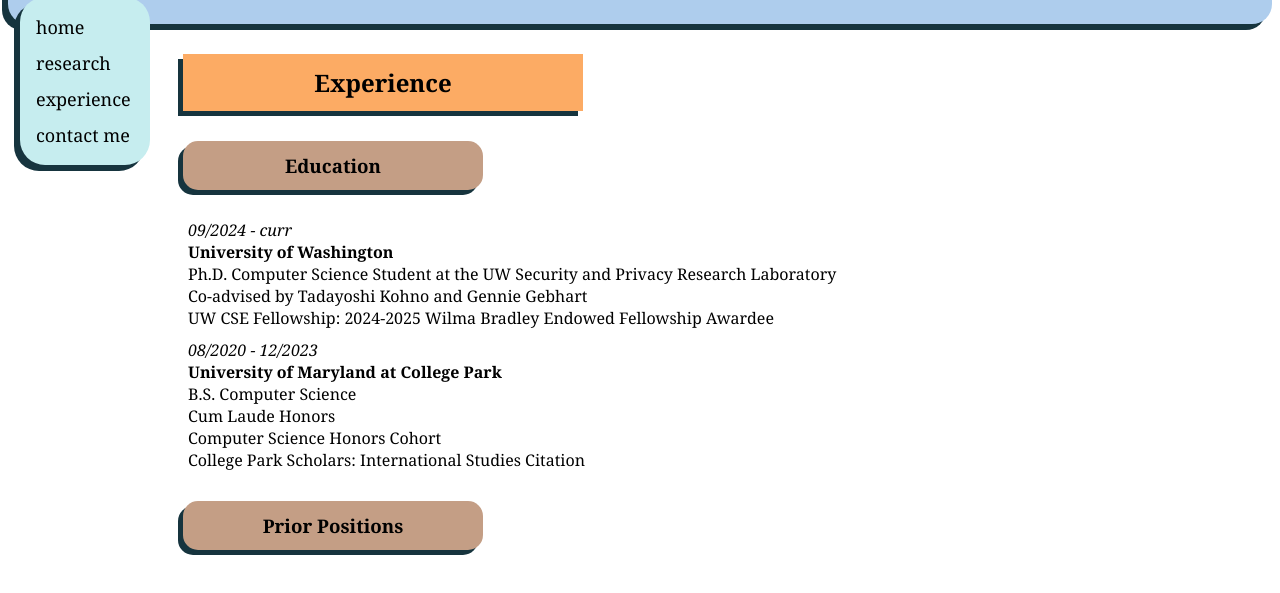
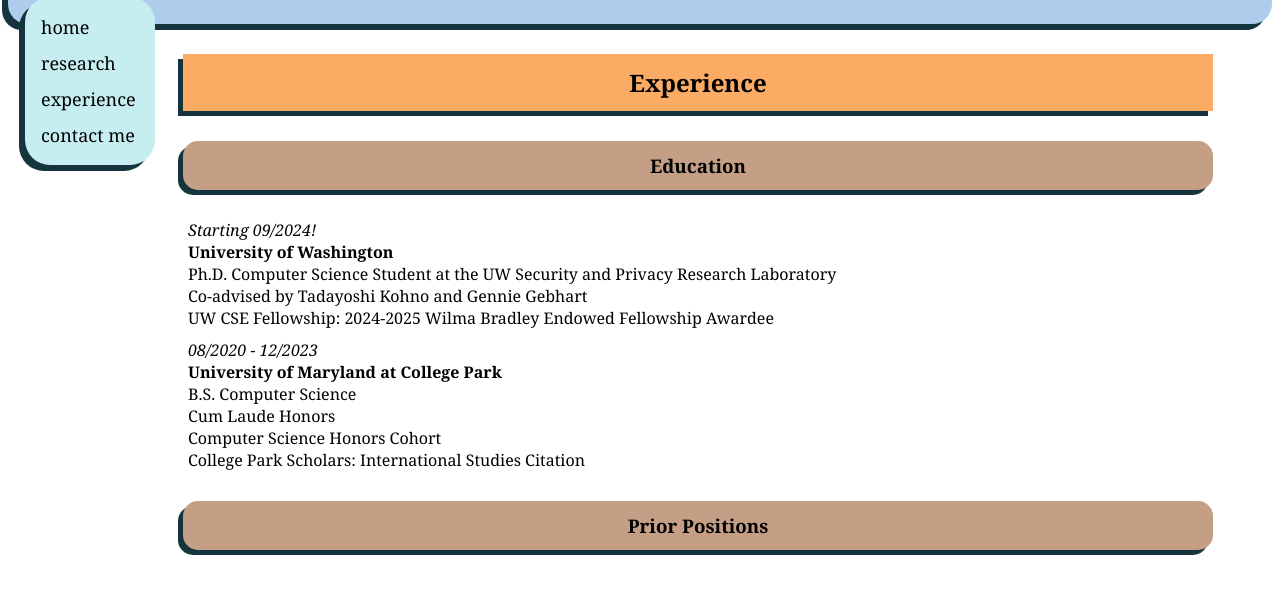
Before and after one commit to aarushi-dubey/aarushi-dubey.github.io, a plain HTML site: page html/experience.html in a window 1280 px wide. Shown: the part 83-676 px from the top of the page. Drawn offline with Linux system fonts and the light colour scheme.

Commit message:
dyn sizing

```diff
--- a/html/experience.html
+++ b/html/experience.html
@@ -28,13 +28,11 @@
 <ul style = "list-style-type:none; margin-left: 100px;">
     <li>
         <ul style = "list-style-type:none; padding-top: 10px;">
-            <li style = "font-weight: 300; font-style: italic;">09/2024 - curr</li>
+            <li style = "font-weight: 300; font-style: italic;"> Starting 09/2024!</li>
             <li style = "font-weight: 700; ">University of Washington</li>
-            <li>Ph.D. Computer Science Student at the
-                UW Security and Privacy Research Laboratory</li>
+            <li>Ph.D. Computer Science Student at the UW Security and Privacy Research Laboratory</li>
             <li>Co-advised by Tadayoshi Kohno and Gennie Gebhart</li>
-            <li>UW CSE Fellowship: 2024-2025 Wilma Bradley
-                Endowed Fellowship Awardee</li>
+            <li>UW CSE Fellowship: 2024-2025 Wilma Bradley Endowed Fellowship Awardee</li>
         </ul>
     </li>
     <li>
--- a/style.css
+++ b/style.css
@@ -4,7 +4,7 @@ body {
 
 .name {
     top: 0px;
-    left: 0px;
+    left: calc(100vw - 10px);
     font-weight: bold;
     font-size: 36px;
     padding: 20px 20px 30px;
@@ -35,7 +35,7 @@ body {
     position: fixed;
     z-index: 1;
     top: 80px;
-    left: 20px;
+    left: 25px;
     background: #C6EDEF;
     overflow-x: hidden;
     padding: 12px 0;
@@ -80,7 +80,7 @@ body {
     /*margin-right: 20px;  add spacing between items  */
 
 h2.sub1 {
-    width: 400px;
+    width: calc(100vw - 250px); /*300px*/
     position: relative;
     z-index: 1;
     margin-top: 30px;            /*56 + X = padding (top + bottom) of name + name shaddow + space away from name*/
@@ -94,7 +94,7 @@ h2.sub1 {
 }
 
 h3.sub2 {
-    width: 300px;
+    width: calc(100vw - 250px);
     position: relative;
     z-index: 1;
     margin-top: 30px;            /*56 + X = padding (top + bottom) of name + name shaddow + space away from name*/
```
